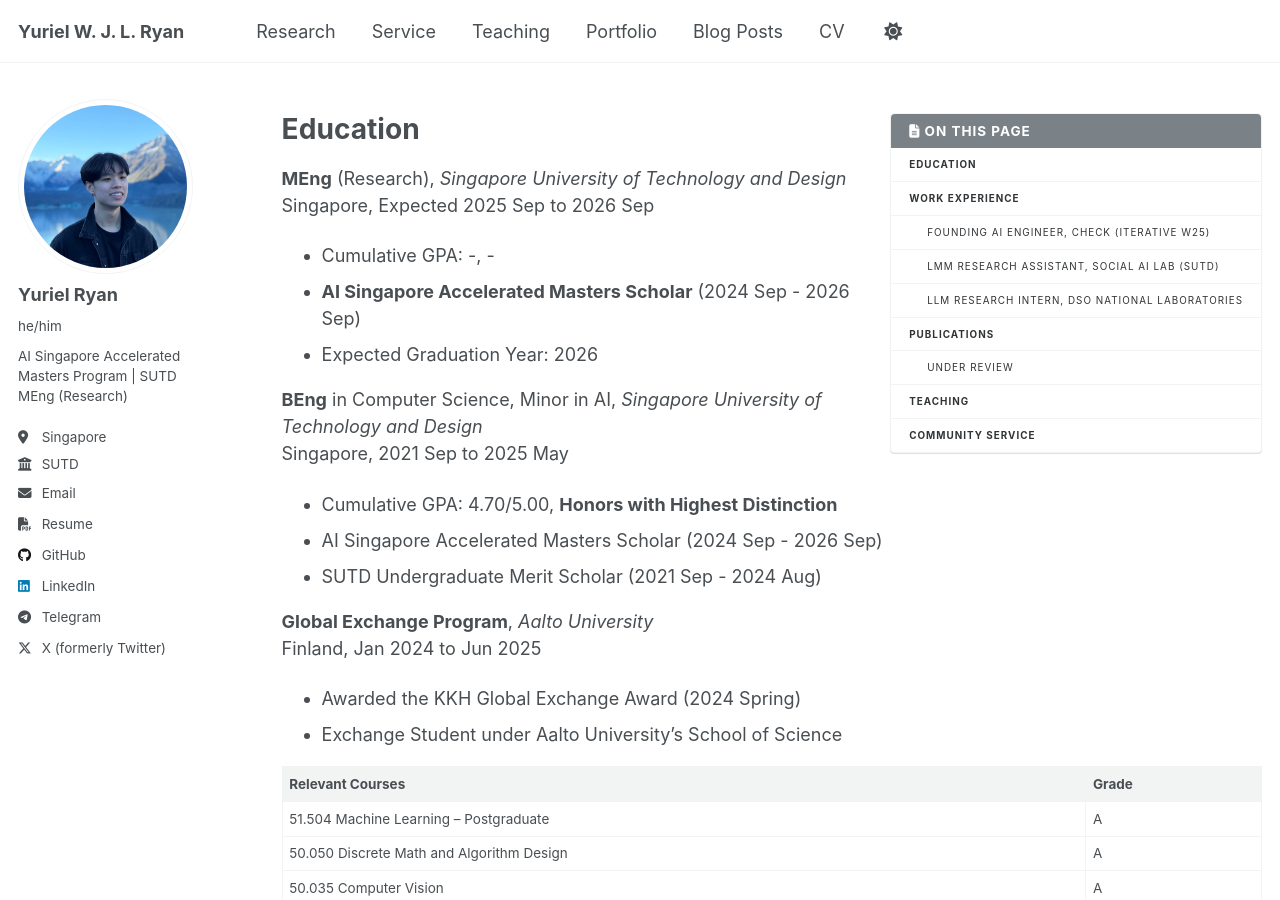
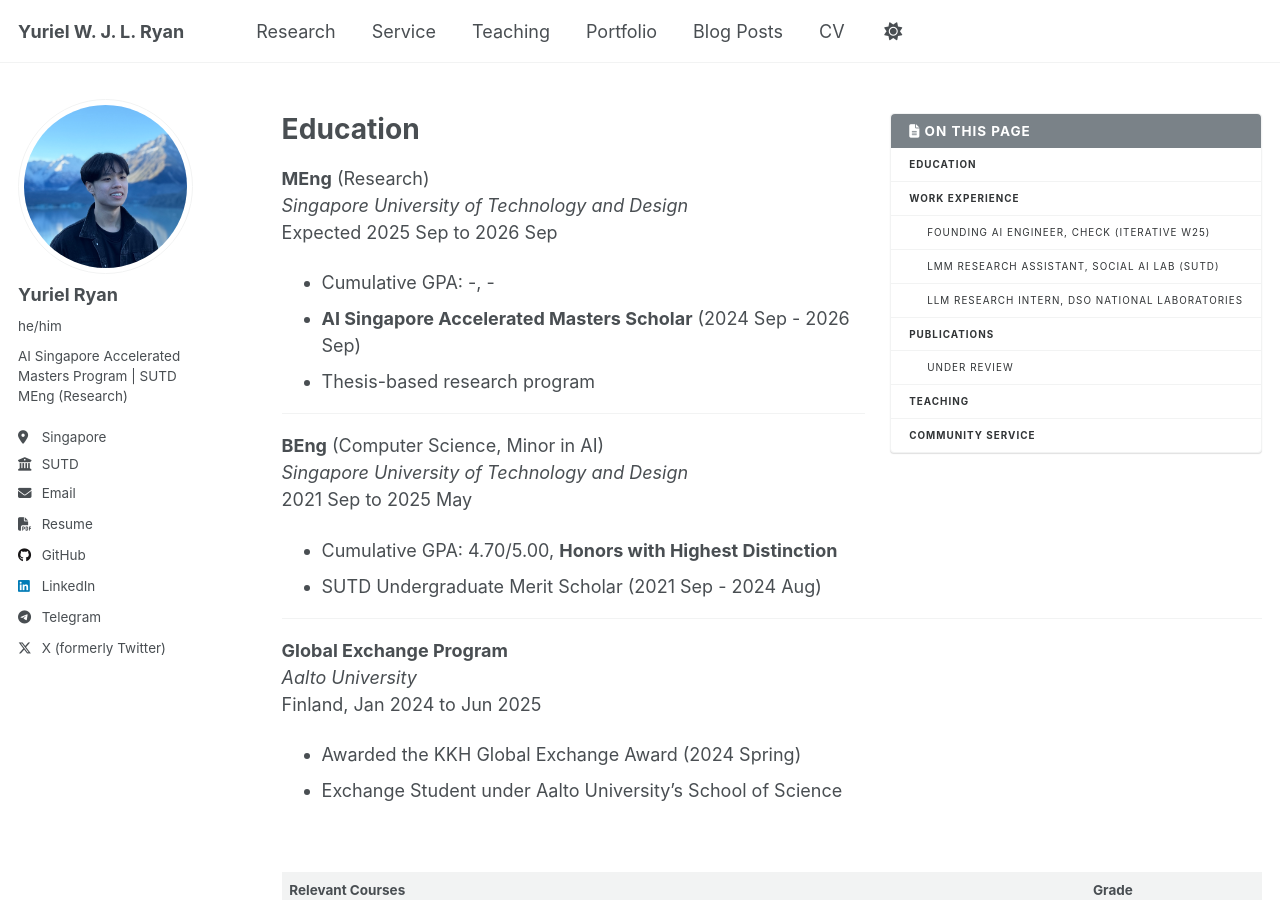
Before and after one commit to SausageMuffins/SausageMuffins.github.io, a Jekyll site: the page built from _pages/cv.md, in a window 1280 px wide and 900 px high. Built offline with Jekyll 4.4.1, drawn with Linux system fonts in a browser that asks for light colours; a script that is not in the unit is left out.

Commit message:
update formatting for education

```diff
--- a/_pages/cv.md
+++ b/_pages/cv.md
@@ -14,22 +14,30 @@ redirect_from:
 
 Education
 ======
-**MEng** (Research), *Singapore University of Technology and Design*
-Singapore, Expected 2025 Sep to 2026 Sep
+**MEng** (Research) <br>
+*Singapore University of Technology and Design* <br>
+Expected 2025 Sep to 2026 Sep
 - Cumulative GPA: -, -
 - **AI Singapore Accelerated Masters Scholar** (2024 Sep - 2026 Sep)
-- Expected Graduation Year: 2026
+- Thesis-based research program
 
-**BEng** in Computer Science, Minor in AI, *Singapore University of Technology and Design*
-Singapore, 2021 Sep to 2025 May
+---
+
+**BEng** (Computer Science, Minor in AI) <br>
+*Singapore University of Technology and Design* <br>
+2021 Sep to 2025 May
 - Cumulative GPA: 4.70/5.00, **Honors with Highest Distinction**
-- AI Singapore Accelerated Masters Scholar (2024 Sep - 2026 Sep)
 - SUTD Undergraduate Merit Scholar (2021 Sep - 2024 Aug)
 
-**Global Exchange Program**, *Aalto University*
+---
+
+**Global Exchange Program** <br>
+*Aalto University* <br>
 Finland, Jan 2024 to Jun 2025
 - Awarded the KKH Global Exchange Award (2024 Spring)
 - Exchange Student under Aalto University's School of Science
+
+<br>
 
 Relevant Courses | Grade
 -----------------|------
```
